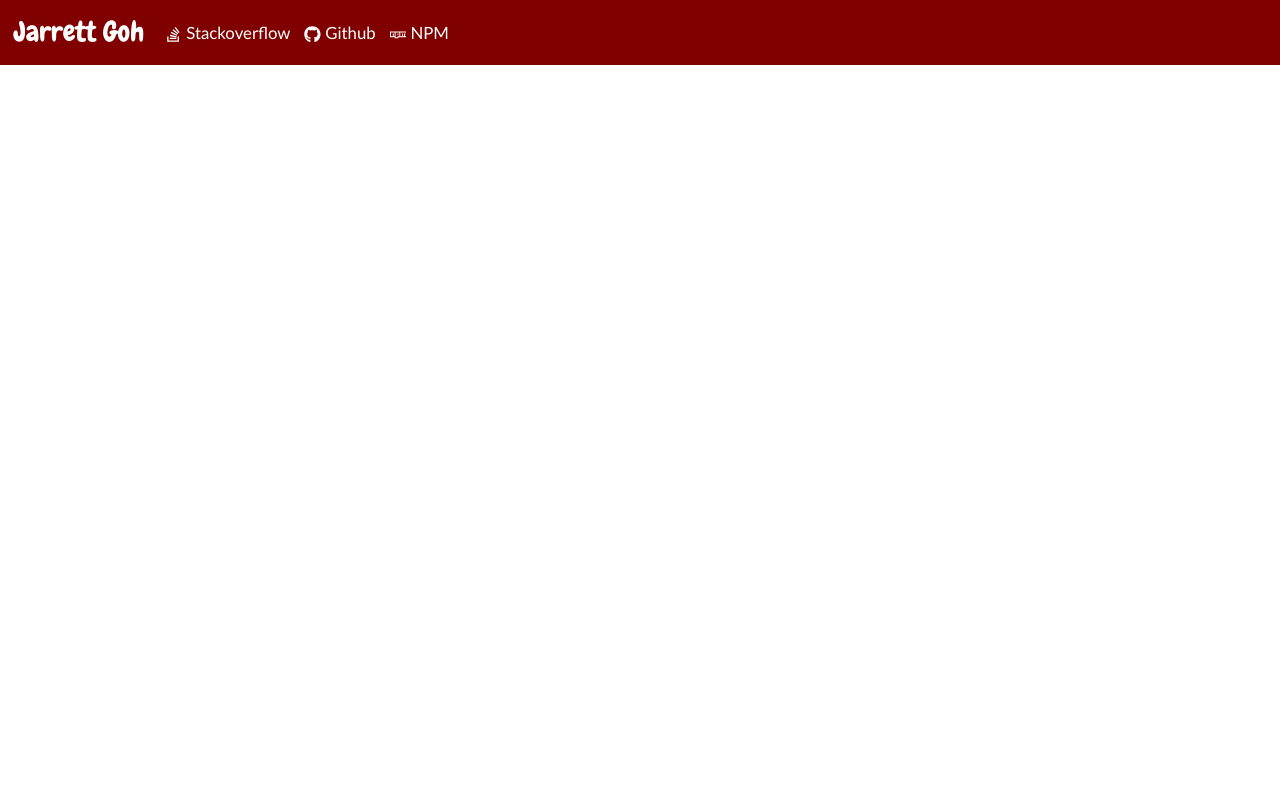
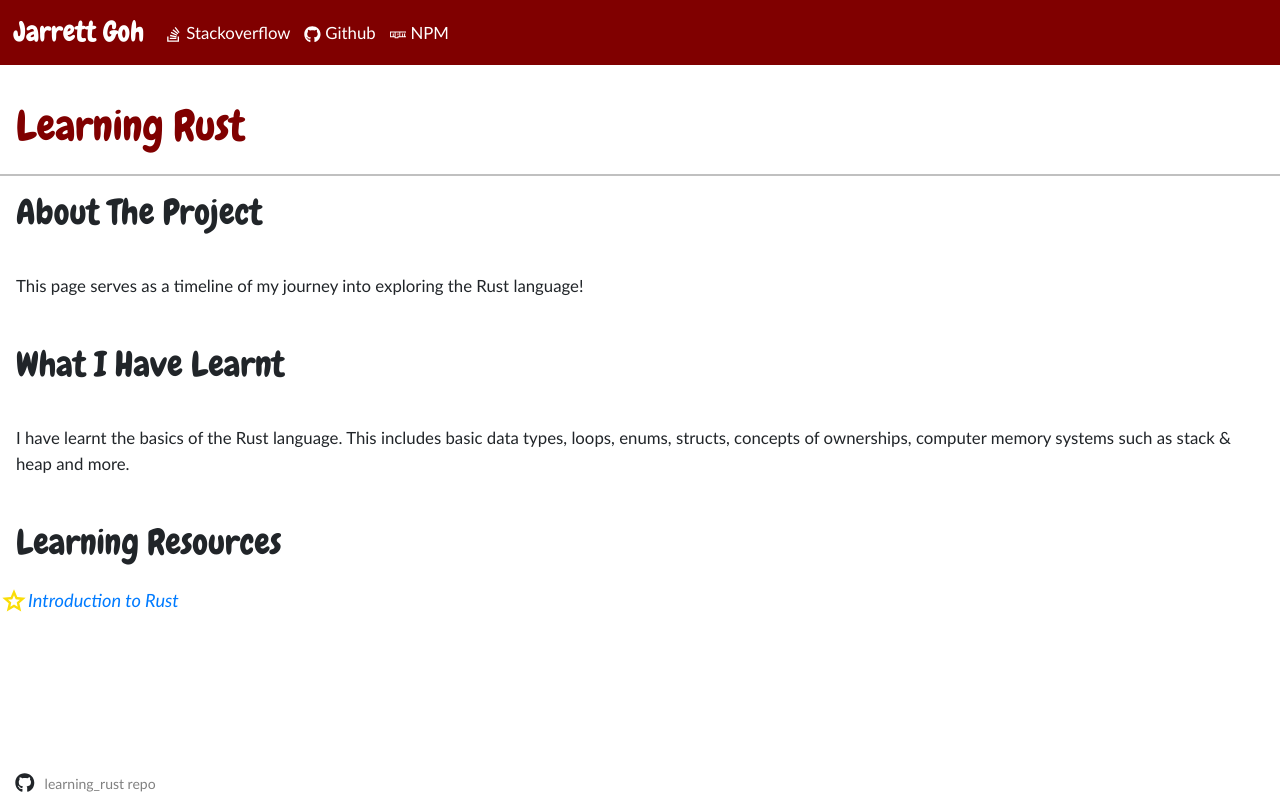
Before and after one commit to Jarrettgohh/Personal-Website, a React (Create React App) app: page /projects/learn-rust in a window 1280 px wide. Before the commit this address led to /not-found. Built offline with nearby package versions, Linux system fonts and the light colour scheme; a web font is replaced by a local one.

Commit message:
Removed some examples link, projects and added new 'Learning Rust' project

```diff
--- a/package.json
+++ b/package.json
@@ -4,7 +4,8 @@
   "version": "0.1.0",
   "private": true,
   "dependencies": {
-    "@fortawesome/free-solid-svg-icons": "^5.15.2",
+    "@fortawesome/fontawesome-svg-core": "^1.2.35",
+    "@fortawesome/free-solid-svg-icons": "^5.15.3",
     "@fortawesome/react-fontawesome": "^0.1.14",
     "@material-ui/core": "^4.11.3",
     "@material-ui/icons": "^4.11.2",
--- a/src/App.js
+++ b/src/App.js
@@ -11,6 +11,7 @@ import mapProjectApp from "./components/projects/mapProjectApp";
 import miniGames from "./components/projects/miniGames";
 import chatSystem from "./components/projects/chatSystem";
 import matrixStuff from "./components/projects/matrixStuff";
+import learnRust from "./components/projects/learnRust";
 
 import "./css/main.css";
 
@@ -63,7 +64,7 @@ function App() {
           </Route>
           <Route path="/projects/mini-games">
             <ProjectPage
-              note={miniGames.note()}
+              // note={miniGames.note()}
               videos={miniGames.videos()}
               name="Mini Browser Games"
               // examples={miniGames.examples()}
@@ -80,7 +81,7 @@ function App() {
               note={chatSystem.note()}
               videos={chatSystem.videos()}
               name="Chat System"
-              examples={chatSystem.examples()}
+              // examples={chatSystem.examples()}
               about={chatSystem.about()}
               problems={chatSystem.problems()}
               learnt={chatSystem.learnt()}
@@ -101,6 +102,15 @@ function App() {
               github={matrixStuff.github()}
             />
           </Route>
+          <Route path="/projects/learn-rust">
+            <ProjectPage
+              name="Learning Rust"
+              about={learnRust.about()}
+              learnt={learnRust.learnt()}
+              resources={learnRust.resources()}
+              github={learnRust.github()}
+            />
+          </Route>
 
           {/* MAIN PAGE */}
           <Route path="/Personal-Website/">
--- a/src/components/common/projectPage.jsx
+++ b/src/components/common/projectPage.jsx
@@ -110,13 +110,14 @@ const ProjectPage = ({
       <Row className="row-padding">{learnt}</Row>
 
       {/* TECH STACK */}
+      {tech && (
+        <>
           <Row className="row-padding">
             <h1 className="header-text">Tech Stack</h1>
           </Row>
           <Row className="row-padding">
             <Col>
-          {tech &&
-            tech.map((stack, index) => {
+              {tech.map((stack, index) => {
                 return (
                   <Row key={index} style={{ width: "30vw" }}>
                     <Col xs={1} xl={1}>
@@ -132,6 +133,8 @@ const ProjectPage = ({
               })}
             </Col>
           </Row>
+        </>
+      )}
 
       {/* LEARNING RESOURCES */}
       <Row className="row-padding">
--- a/src/components/main/programmingProjects.jsx
+++ b/src/components/main/programmingProjects.jsx
@@ -5,13 +5,19 @@ import {
   FaPython,
   FaReact,
   FaNodeJs,
-  FaBootstrap,
+  // FaBootstrap,
   FaAws,
   FaHtml5,
   FaCss3,
   FaJs,
 } from "react-icons/fa";
-import { SiHeroku, SiSocketDotIo, SiExpo, SiMongodb } from "react-icons/si";
+import {
+  SiHeroku,
+  SiSocketDotIo,
+  // SiExpo,
+  SiMongodb,
+  SiRust,
+} from "react-icons/si";
 import { useHistory } from "react-router-dom";
 
 const ProgrammingProjects = () => {
@@ -27,35 +33,35 @@ const ProgrammingProjects = () => {
       github:
         "https://github.com/Jarrettgohh/Onepa-Badminton-Courts-Finder-Python",
     },
-    {
-      id: 2,
-      name: "Map Project Website",
-      description:
-        "Simple website project to allow users to place activities on maps!",
-      src: "Map.png",
-      stack: (
-        <>
-          <FaReact size="1.3rem" color="#08DDFA" />
-          <FaNodeJs size="1.3rem" color="green" />
-          <FaBootstrap size="1.3rem" color="purple" />
-          <FaAws size="1.3rem" color="#AA9939" />
-        </>
-      ),
-      // github: "https://github.com/Jarrettgohh/Jarrettgoh.github.io",
-    },
-    {
-      id: 3,
-      name: "Map Project App",
-      description: "Mobile App version of the map project website.",
-      src: "Map-App.png",
-      stack: (
-        <>
-          <SiExpo size="1.3rem" color="black" />
-          <FaReact size="1.3rem" color="#08DDFA" />
-          <FaNodeJs size="1.3rem" color="green" />
-        </>
-      ),
-    },
+    // {
+    //   id: 2,
+    //   name: "Map Project Website",
+    //   description:
+    //     "Simple website project to allow users to place activities on maps!",
+    //   src: "Map.png",
+    //   stack: (
+    //     <>
+    //       <FaReact size="1.3rem" color="#08DDFA" />
+    //       <FaNodeJs size="1.3rem" color="green" />
+    //       <FaBootstrap size="1.3rem" color="purple" />
+    //       <FaAws size="1.3rem" color="#AA9939" />
+    //     </>
+    //   ),
+    //   // github: "https://github.com/Jarrettgohh/Jarrettgoh.github.io",
+    // },
+    // {
+    //   id: 3,
+    //   name: "Map Project App",
+    //   description: "Mobile App version of the map project website.",
+    //   src: "Map-App.png",
+    //   stack: (
+    //     <>
+    //       <SiExpo size="1.3rem" color="black" />
+    //       <FaReact size="1.3rem" color="#08DDFA" />
+    //       <FaNodeJs size="1.3rem" color="green" />
+    //     </>
+    //   ),
+    // },
     {
       id: 4,
       name: "Mini Games",
@@ -101,6 +107,19 @@ const ProgrammingProjects = () => {
       ),
       github: "https://github.com/Jarrettgohh/Cool-Matrix-Stuff",
     },
+    {
+      id: 7,
+      name: "Journey of learning Rust!",
+      description: "My journey of learning Rust!",
+      src: "rust.png",
+      fullWidth: true,
+      stack: (
+        <>
+          <SiRust size="1.3rem" color="brown" />
+        </>
+      ),
+      github: "https://github.com/Jarrettgohh/learning_rust",
+    },
   ];
 
   const history = useHistory();
@@ -129,6 +148,9 @@ const ProgrammingProjects = () => {
 
       case 6:
         return "matrix-stuff";
+
+      case 7:
+        return "learn-rust";
 
       default:
         break;
--- a/src/components/projects/chatSystem.js
+++ b/src/components/projects/chatSystem.js
@@ -31,14 +31,14 @@ function about() {
   );
 }
 
-function examples() {
-  return [
-    {
-      name: "Chat System AWS",
-      url: "https://master.d2aw5uc742d1w4.amplifyapp.com/",
-    },
-  ];
-}
+// function examples() {
+//   return [
+//     {
+//       name: "Chat System AWS",
+//       url: "https://master.d2aw5uc742d1w4.amplifyapp.com/",
+//     },
+//   ];
+// }
 
 function problems() {
   return (
@@ -139,7 +139,7 @@ export default {
   note,
   videos,
   about,
-  examples,
+  // examples,
   problems,
   learnt,
   tech,
--- /dev/null
+++ b/src/components/projects/learnRust.js
@@ -0,0 +1,48 @@
+function about() {
+  return (
+    <>
+      <p className="text-style">
+        This page serves as a timeline of my journey into exploring the Rust
+        language!
+      </p>
+    </>
+  );
+}
+
+function learnt() {
+  return (
+    <>
+      <p className="text-style">
+        I have learnt the basics of the Rust language. This includes basic data
+        types, loops, enums, structs, concepts of ownerships, computer memory
+        systems such as stack & heap and more.
+      </p>
+    </>
+  );
+}
+
+function resources() {
+  return [
+    {
+      name: "Introduction to Rust",
+      url: "https://doc.rust-lang.org/book/",
+    },
+  ];
+}
+
+function github() {
+  return [
+    {
+      name: "learning_rust repo",
+      url: "https://github.com/Jarrettgohh/learning_rust",
+    },
+  ];
+}
+
+//eslint-disable-next-line
+export default {
+  about,
+  learnt,
+  resources,
+  github,
+};
--- a/src/components/projects/miniGames.js
+++ b/src/components/projects/miniGames.js
@@ -1,9 +1,9 @@
 import CharizardGame from "../../videos/charizard-game-example.mp4";
 import WarcraftGame from "../../videos/warcraft-game-example.mp4";
 
-function note() {
-  return "This was my first actual serious programming project that I have worked on, thus there may be some bad practices in the codes and other flaws too. Would add test and video examples soon ;)";
-}
+// function note() {
+//   return "This was my first actual serious programming project that I have worked on, thus there may be some bad practices in the codes and other flaws too. Would add test and video examples soon ;)";
+// }
 
 function videos() {
   return [
@@ -119,7 +119,7 @@ function resources() {
 
 //eslint-disable-next-line
 export default {
-  note,
+  // note,
   videos,
   about,
   // examples,
```
Also changed, not shown: public/rust.png (added), 1 other file (tests, documents, lock files or other folders). Lines whose indentation alone changed are shown as unchanged.
